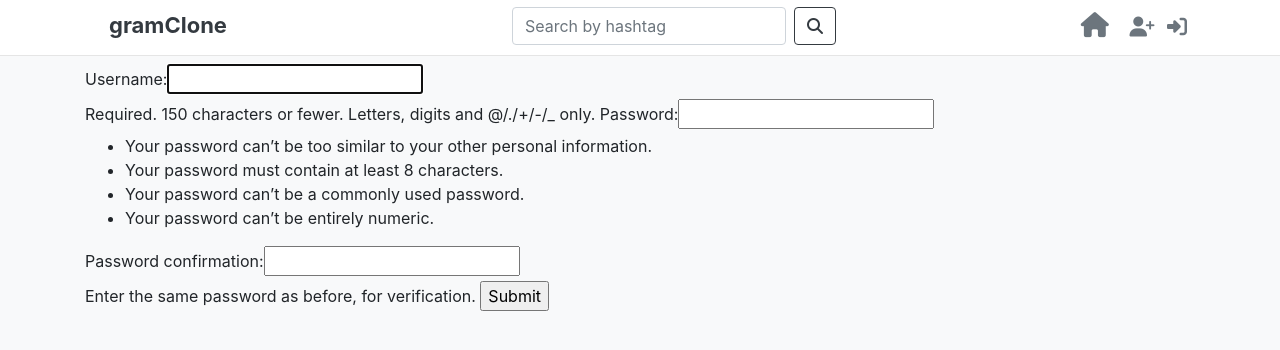
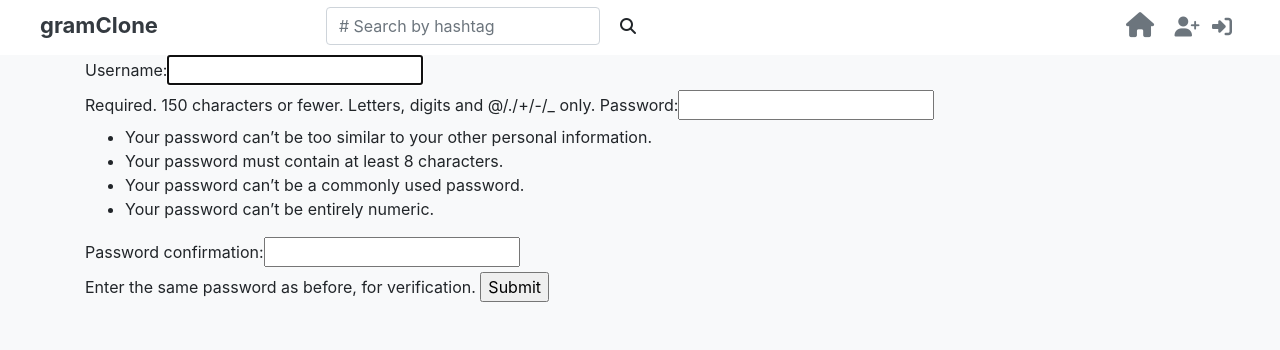
Before and after one commit to YNNJN/InstagramClone, a Django app: page /accounts/signup/ in a window 1280 px wide. Shown: the top 350 px of the page. Run offline with Django 3.2, Linux system fonts and the light colour scheme; some libraries are stand-ins or nearby versions.

Commit message:
Modify UI of navbar

```diff
--- a/templates/_nav.html
+++ b/templates/_nav.html
@@ -1,29 +1,24 @@
 {% load gravatar %}
 
-<div class="sticky-top bg-white pt-1">
-
-  <div class="container">
-    <ul class="nav align-items-center justify-content-between">
-
-      <li class="nav-item mx-4" class="col-md-4">
-        <a class="navbar-brand" href="{% url 'posts:index' %}"><strong class="text-dark" style="font-size:22px">gramClone</strong></a>
-      </li>
-
-      <li class="nav-item">
-        <form action="{% url 'posts:search' %}" class="form-inline">
-          {% csrf_token %}
-          <input class="form-control mr-sm-2" type="search" placeholder="Search by hashtag" name="search">
-          <button class="btn btn-outline-dark my-2 my-sm-0" type="submit"><i class="fas fa-search"></i></button>
-        </form>
-      </li>
-
+<nav class="navbar navbar-expand-lg sticky-top bg-white pt-1">
+  <a class="navbar-brand mr-5 px-4" href="{% url 'posts:index' %}"><strong class="text-dark" style="font-size:22px">gramClone</strong></a>
+  <form action="{% url 'posts:search' %}" class="form-inline ml-5 px-5">
+    {% csrf_token %}
+    <input class="form-control mr-sm-2" type="search" placeholder="# Search by hashtag" name="search">
+    <button class="d-flex-inline btn border-0 my-2 my-sm-0" type="submit"><i class="fas fa-search"></i></button>
+  </form>
+  <button class="navbar-toggler" type="button" data-toggle="collapse" data-target="#navbarNav" aria-controls="navbarNav" aria-expanded="false" aria-label="Toggle navigation">
+    <span class="navbar-dark d-sm-none d-md-block"><i class="fas fa-bars"></i></span>
+  </button>
+  <div class="collapse navbar-collapse" id="navbarNav">
+    <ul class="navbar-nav ml-auto mr-4">
       {% if user.is_authenticated %}
       <li class="nav-item">
       <div>
-        <a class="navbar-brand text-secondary mx-3" href="{% url 'posts:index' %}"><i class="fas fa-home fa-lg"></i></a>
-        <a class="navbar-brand text-secondary mx-2" href="{% url 'posts:create' %}"><i class="far fa-compass fa-lg"></i></a>
-        <a class="nav-link dropdown-toggle text-dark d-inline" href="#" id="navbarDropdownMenuLink" data-toggle="dropdown" aria-haspopup="true" aria-expanded="false" style='font-size:18px'>
-          <img src="{{ request.user.gravatar_url }}" class="rounded-circle" height="30" width="30">
+        <a class="navbar-brand text-secondary" href="{% url 'posts:index' %}"><i class="fas fa-home fa-lg"></i></a>
+        <a class="navbar-brand text-secondary" href="{% url 'posts:create' %}"><i class="far fa-compass fa-lg"></i></a>
+        <a class="nav-link dropdown-toggle text-dark d-inline p-0" href="#" id="navbarDropdownMenuLink" data-toggle="dropdown" aria-haspopup="true" aria-expanded="false" style='font-size:18px'>
+          <img src="{{ request.user.gravatar_url }}" class="rounded-circle mb-1" height="26" width="26">
         </a>
         <div class="dropdown-menu" aria-labelledby="navbarDropdownMenuLink">
           <button class="dropdown-item"  style='font-size:16px;'><a href="{% url 'profile' user.username %}" class="text-decoration-none text-dark">Profile</a></button>
@@ -44,4 +39,4 @@
     </ul>
   </div>
   <hr class="my-2">
-</div>
+</nav>
```
